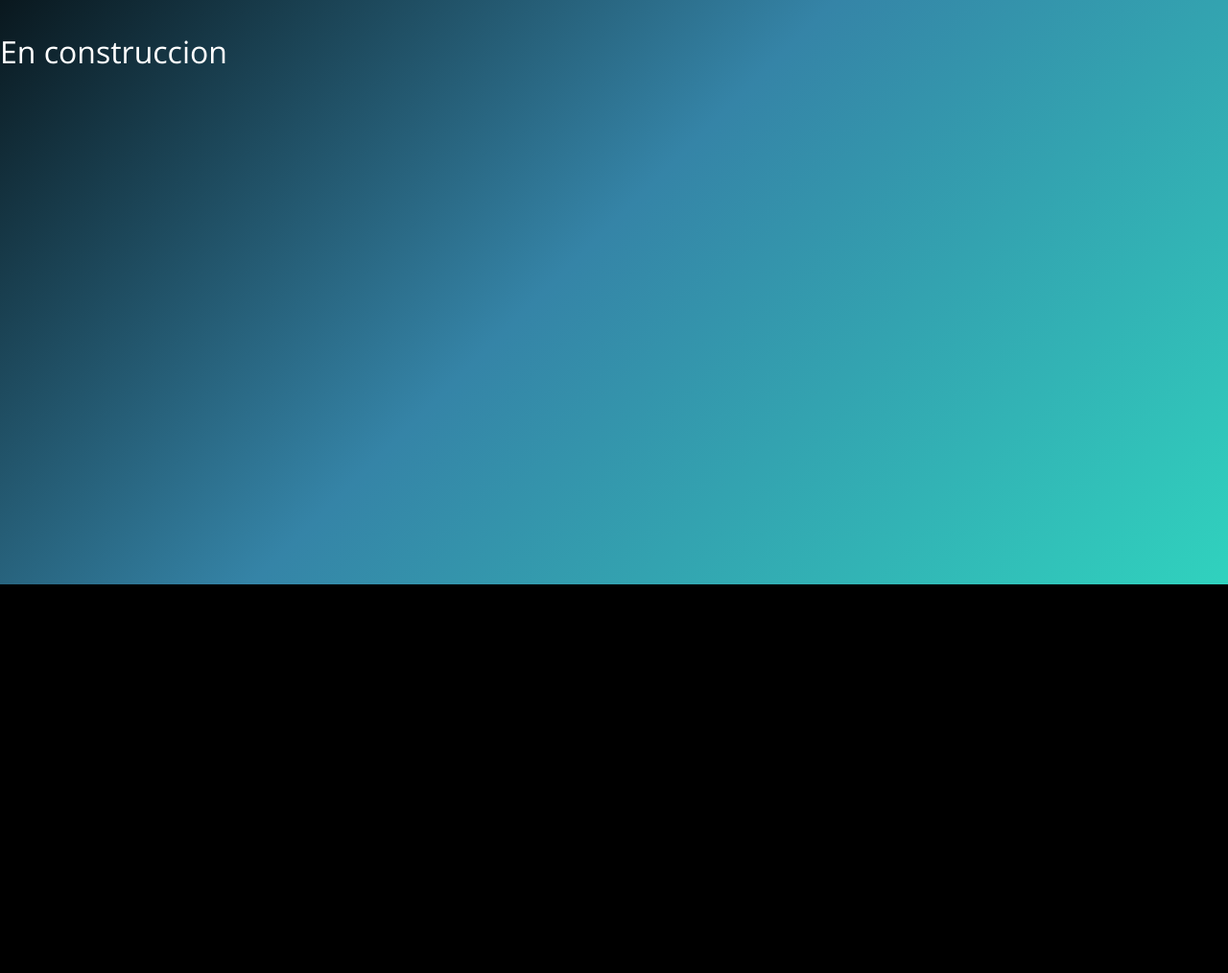
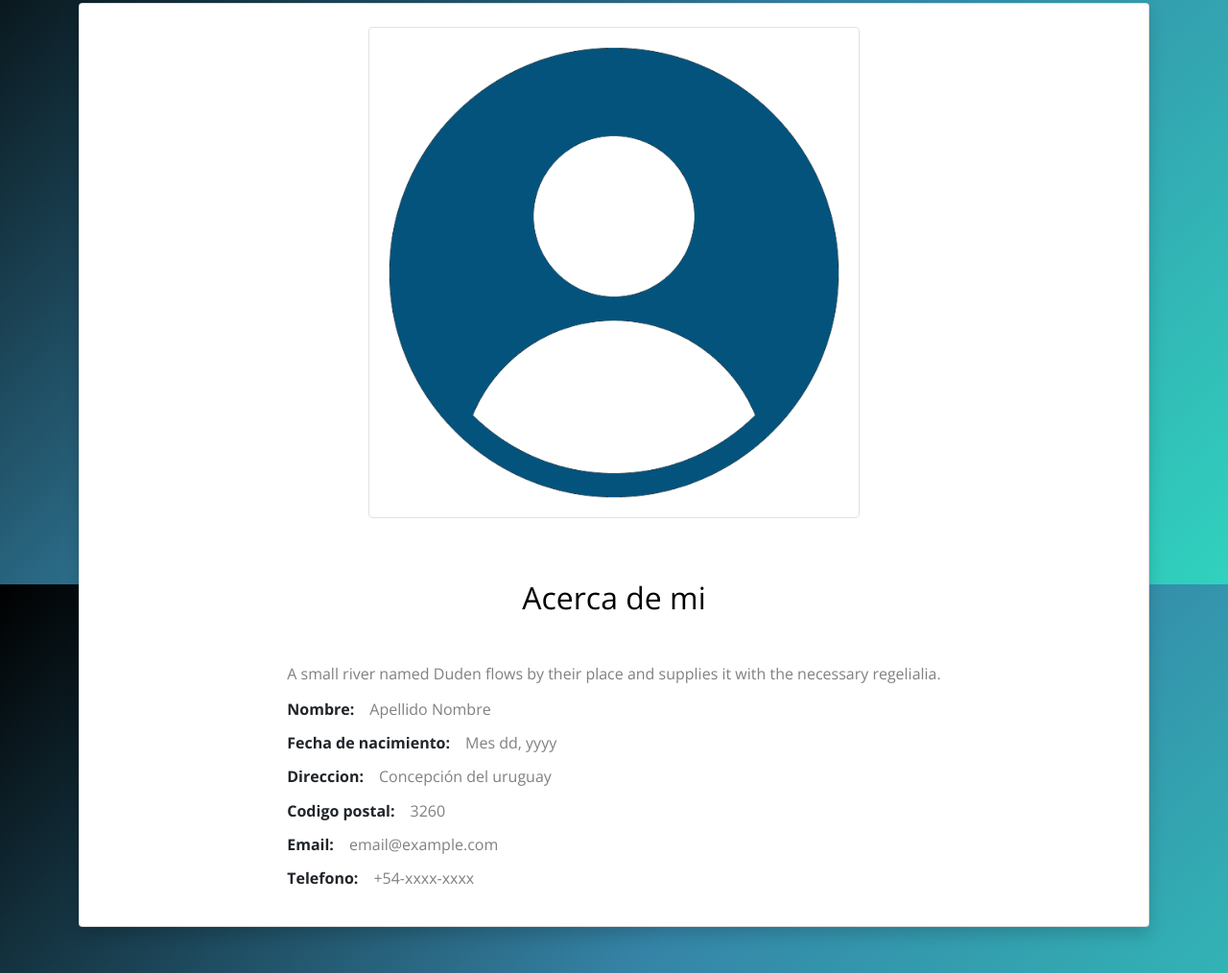
Before and after one commit to Leandrojaviercepeda/M3U2, a plain HTML site: page src/about.html in a window 1280 px wide. Shown: the part 191-1205 px from the top of the page at 96% size. Before the commit the page ends 800 px from the top, so only its background shows below. Drawn offline with nearby package versions, Linux system fonts and the light colour scheme.

Commit message:
m3u2:
en progreso:
* Maquetar 2 secciones más del sitio que iniciaron en la unidad anterior.

* Subir a la cuenta creada en 000webhost y compartir la URL del sitio creado.

```diff
--- a/src/about.html
+++ b/src/about.html
@@ -47,7 +47,42 @@
         </nav>
     </header>
     <main>
-        <h1>En construccion</h1>
+        <div class="container">
+            <div class="card shadow p-3 mb-5 bg-body rounded">
+                <div class="text-center">
+                    <img class="img-thumbnail m-2 rounded" style="max-width: 40vw;" src="../public/img/user.png" alt="user">
+                </div>
+                <div class="card-body d-grid justify-content-center">
+                    <h1 class="text-center m-2" style="color: black;">Acerca de mi</h1>
+                    <p class="text-center m-2" style="color: grey;">A small river named Duden flows by their place and supplies it with the necessary regelialia.</p>
+
+                    <div class="d-flex d-inline-flex align-items-center">
+                        <p class="h6 m-2" style="font-weight: bold;">Nombre:</p>
+                        <p class="h6 m-2" style="color: grey;">Apellido Nombre</p>
+                    </div>
+                    <div class="d-flex d-inline-flex align-items-center">
+                        <p class="h6 m-2" style="font-weight: bold;">Fecha de nacimiento: </p>
+                        <p class="h6 m-2" style="color: grey;">Mes dd, yyyy</p>
+                    </div>
+                    <div class="d-flex d-inline-flex align-items-center">
+                        <p class="h6 m-2" style="font-weight: bold;">Direccion:</p>
+                        <p class="h6 m-2" style="color: grey;">Concepción del uruguay</p>
+                    </div>
+                    <div class="d-flex d-inline-flex align-items-center">
+                        <p class="h6 m-2" style="font-weight: bold;">Codigo postal:</p>
+                        <p class="h6 m-2" style="color: grey;">3260</p>
+                    </div>
+                    <div class="d-flex d-inline-flex align-items-center">
+                        <p class="h6 m-2" style="font-weight: bold;">Email:</p>
+                        <p class="h6 m-2" style="color: grey;">email@example.com</p>
+                    </div>
+                    <div class="d-flex d-inline-flex align-items-center">
+                        <p class="h6 m-2" style="font-weight: bold;">Telefono:</p>
+                        <p class="h6 m-2" style="color: grey;">+54-xxxx-xxxx</p>
+                    </div>
+                </div>
+            </div>
+        </div>
     </main>
     <footer>
     </footer>
```
Also changed, not shown: src/contact.html (+5 -3 lines), src/services.html (+6 -6 lines).
